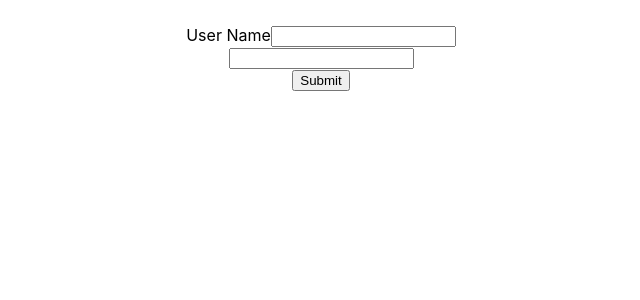
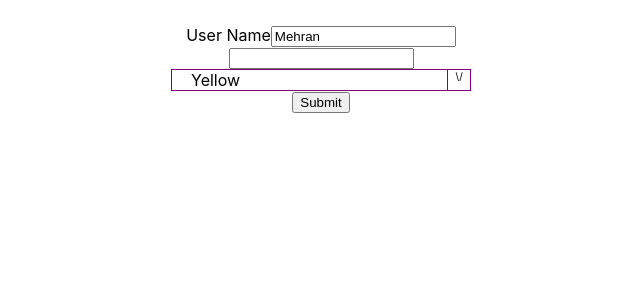
Before and after one commit to mehrangcode/tools, a React (Create React App) app: page / in a window 1280 px wide. Shown: the top 300 px of the page, without its empty margins (319-959 px from the left). Built offline with nearby package versions, Linux system fonts and the light colour scheme.

Commit message:
select initial value on form

```diff
--- a/src/Components/Form/Form.tsx
+++ b/src/Components/Form/Form.tsx
@@ -51,7 +51,9 @@ export default class Form extends React.Component<IProps, IState>{
         }
 
         this.setState({data:{...this.state.data,  [name]: value} })
-        this.itemValidation(name, value, rules);
+        if(rules){
+            this.itemValidation(name, value, rules);
+        }
     }
 
     setStateValues = () => {
@@ -61,9 +63,11 @@ export default class Form extends React.Component<IProps, IState>{
 
         React.Children.map(this.props.children, (child: any, index) => {
             if (child.type === FormItem) {
-                data[child.props.name] = ""
+                data[child.props.name] = child.props.initialValue ? child.props.initialValue :  ""
                 err[child.props.name]= {msg: "", isValid: false}
-                rules[child.props.name]= child.props.rules
+                if(child.props.rules){
+                    rules[child.props.name]= child.props.rules
+                }
             }
         });
         this.setState({
@@ -86,7 +90,7 @@ export default class Form extends React.Component<IProps, IState>{
                         }
                         this.childChangeHandler(child.props.name, e, child.props.rules)
                     },
-                    // value: this.state.data && this.state.data[child.props.name] ? this.state.data[child.props.name] : ""
+                    value: this.state.data && this.state.data[child.props.name] ? this.state.data[child.props.name] : ""
                 }, null);
                 return <FromItemWrapper
                     label={child.props.label}
--- a/src/Components/Form/index.tsx
+++ b/src/Components/Form/index.tsx
@@ -1,5 +1,14 @@
 import React from 'react';
 import Form, { FormItem } from "./Form";
+import Select from '../Select/Select';
+const fakeData = [
+  { id: "1", title: "Red" },
+  { id: "2", title: "Green" },
+  { id: "3", title: "Blue" },
+  { id: "4", title: "Yellow" },
+  { id: "5", title: "Purple" },
+  { id: "6", title: "Orange" },
+]
 const FormTest: React.FC = () => {
   return (
     <div className="App">
@@ -10,15 +19,26 @@ const FormTest: React.FC = () => {
           return;
         }
         // valid
+
       }}>
         <FormItem label="User Name"
           name="firstName"
+          initialValue="Mehran"
           rules={[{ required: true, msg: "filed is require" }]}
           component={<input id="baghali" type="text" />} />
         <FormItem name="lastName"
           rules={[{ required: true, msg: "lastName is require" },
           { max: 3, msg: "max lenght 3" }]}
           component={<input type="text" onChange={(e) => console.log("Input Changed", e.target.name)} />} />
+
+        <FormItem
+          name="Project"
+          component={<Select
+            // url="http://37.156.20.117:8585/api/web/v1/Project"
+            initialValue="4"
+            optionList={fakeData}
+          />}
+        />
         <button type="submit">Submit</button>
       </Form>
     </div>
--- a/src/Components/Select/Select.tsx
+++ b/src/Components/Select/Select.tsx
@@ -96,10 +96,14 @@ class Select extends React.Component<IProps, IState> {
         const displayProp = this.props.displayProp ? this.props.displayProp : "title";
         const valueProp = this.props.valueProp ? this.props.valueProp : "id";
         if (this.props.initialValue !== undefined) {
-            const displayValueItem: false | any[] = this.state.optionList.length > 0 && this.state.optionList.filter(item => this.props.initialValue && item.props[valueProp].toString() === this.props.initialValue.toString());
+            const displayValueItem: false | any[] = this.state.optionList.length > 0 &&
+            this.state.optionList.filter(item => {
+                console.log("initialValue => ", this.props.initialValue, item)
+                return this.props.initialValue &&
+                item[valueProp].toString() === this.props.initialValue.toString()
+            });
             if (displayValueItem && displayValueItem.length > 0) {
-
-                const displayValue = displayValueItem[0].props[displayProp]
+                const displayValue = displayValueItem[0][displayProp]
                 this.setState({ value: this.props.initialValue.toString(), displayValue }, () => {
                     if (this.props.onChange) {
                         this.props.onChange(this.state.value)
@@ -116,14 +120,12 @@ class Select extends React.Component<IProps, IState> {
             this.setState({ optionList: this.props.optionList }, () => {
                 this.setInitialValue();
                 this.getChildren();
-                this.moveFocus()
+                this.moveFocus();
             })
         } else {
             this.getChildren();
-            this.moveFocus()
+            this.moveFocus();
         }
-
-
         document.addEventListener("mousedown", this.handleClickOutside);
     }
 
@@ -202,7 +204,9 @@ class Select extends React.Component<IProps, IState> {
         if (this.props.url || this.props.optionList) {
             options = [];
             this.state.optionList.forEach((option: any, i: number) => {
-                const optionElement = (z: number) => (<div key={i} id={option[valueProp]} className={z === option[valueProp] ? "selectOption activeOption" : "selectOption"} onClick={() => this.onSelectHandler(option)}>
+                const optionElement = (z: number) => (<div key={i} id={option[valueProp]}
+                    className={z === option[valueProp] ? "selectOption activeOption" : "selectOption"}
+                onClick={() => this.onSelectHandler(option)}>
                     {option[displayProp]}
                 </div>)
                 options.push({ [valueProp]: option[valueProp], [displayProp]: option[displayProp], optionElement })
@@ -213,7 +217,10 @@ class Select extends React.Component<IProps, IState> {
         React.Children.forEach(this.props.children, (x, i) => {
             let y = x as React.ReactElement;
             if (y.type === Option) {
-                const optionElement = (z: number) => (<div key={y.props[valueProp]} id={y.props[valueProp]} className={z === y.props[valueProp] ? "selectOption activeOption" : "selectOption"} onClick={() => this.onSelectHandler(y)}>
+                const optionElement = (z: number) => (<div key={y.props[valueProp]}
+                id={y.props[valueProp]}
+                className={z === y.props[valueProp] ? "selectOption activeOption" : "selectOption"}
+                onClick={() => this.onSelectHandler(y)}>
                     {y.props[displayProp]}
                 </div>)
                 options.push({ [valueProp]: y.props[valueProp], [displayProp]: y.props[displayProp], optionElement })
@@ -221,7 +228,9 @@ class Select extends React.Component<IProps, IState> {
             }
             if (y.type === COption) {
                 console.log()
-                const optionElement = (z: number) => (<div key={y.props[valueProp]} id={y.props[valueProp]} className={z === y.props[valueProp] ? "selectOption activeOption" : "selectOption"} onClick={() => this.onSelectHandler(y)}>
+                const optionElement = (z: number) => (<div key={y.props[valueProp]} id={y.props[valueProp]}
+                className={z === y.props[valueProp] ? "selectOption activeOption" : "selectOption"}
+                onClick={() => this.onSelectHandler(y)}>
                     {typeof y.props.children === "function" ? y.props.children(y.props) : y.props.children}
                 </div>)
                 options.push({ [valueProp]: y.props[valueProp], [displayProp]: y.props[displayProp], optionElement })
@@ -265,7 +274,8 @@ class Select extends React.Component<IProps, IState> {
                         \/
                     </div>
                 </div>
-                <div ref={this.optionContainer} tabIndex={-1} className={this.state.showOption ? "optionContainer" : "optionContainer optionHide"}>
+                <div ref={this.optionContainer} tabIndex={-1}
+                className={this.state.showOption ? "optionContainer" : "optionContainer optionHide"}>
                     {this.renderOptionList(this.state.optionList)}
                 </div>
             </div>
```
Lines whose indentation alone changed are shown as unchanged.
